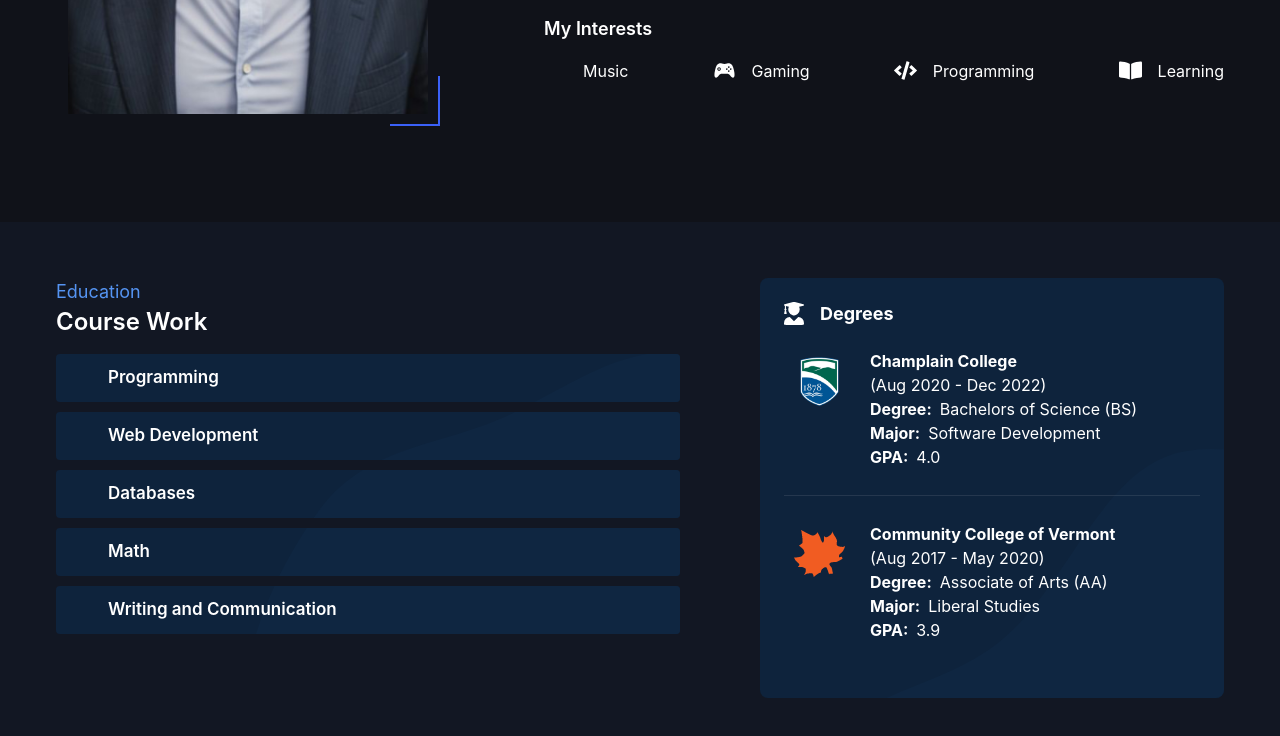
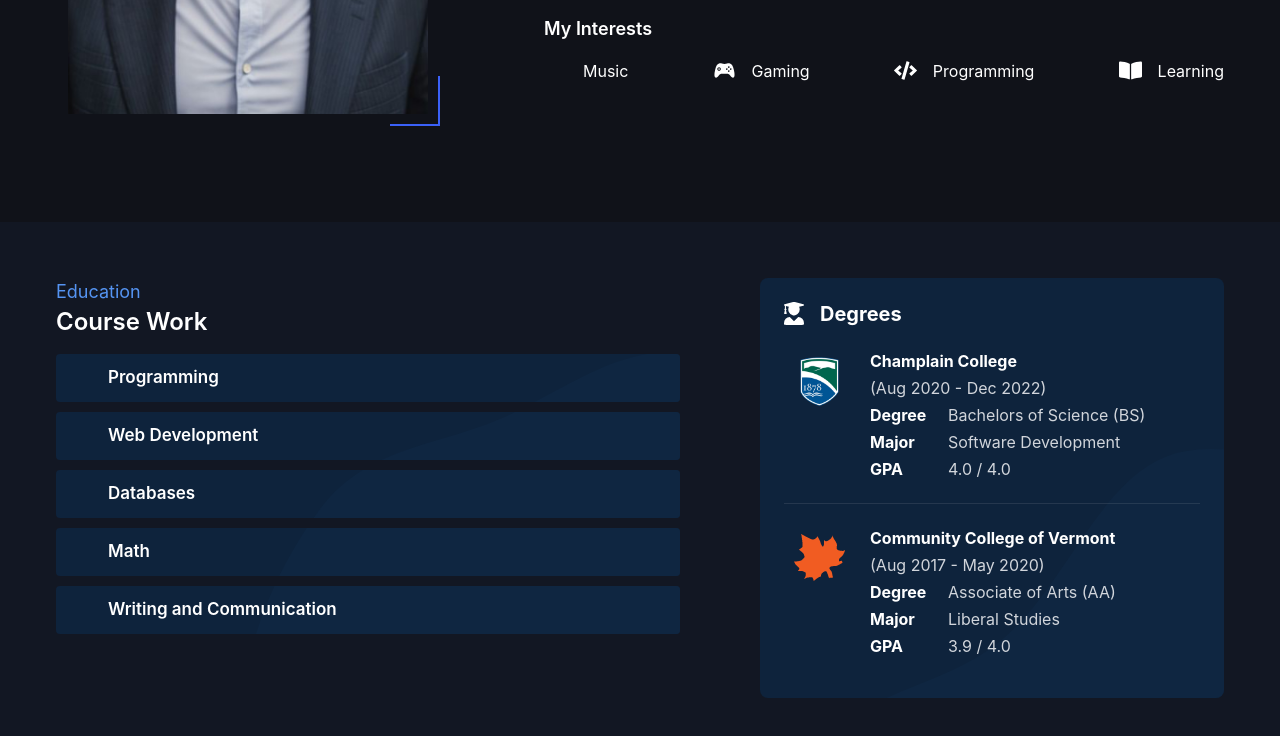
Before and after one commit to JGerVT/Portfolio, a React (Create React App) app: page / in a window 1280 px wide. Shown: the part 1270-2006 px from the top of the page. Built offline with nearby package versions, Linux system fonts and the light colour scheme; some icons are missing.

Commit message:
Made Degrees use reusable code

```diff
--- a/src/Pages/EducationSection/Education.tsx
+++ b/src/Pages/EducationSection/Education.tsx
@@ -40,65 +40,42 @@ function Degrees() {
                 src={graduation}
                 alt="Graduation Icon"
                 className="w-[20px]" />
-            <p className="text-white font-bold text-lg">Degrees</p>
+            <p className="text-white font-bold text-xl">Degrees</p>
         </div>
 
-        <div className="flex flex-1 flex-col justify-between mb-8 z-10">
-            <div className="flex space-x-4">
+        <div className="flex flex-1 flex-col justify-between mb-4 z-10">
+            <Degree CollegeIcon={Champlain_College_seal} CollegeName="Champlain College" Date="(Aug 2020 - Dec 2022)" Degree="Bachelors of Science (BS)" Major="Software Development" GPA="4.0 / 4.0" />
+            <div className="border-b opacity-[.1]" />
+            <Degree CollegeIcon={CCV_seal}  CollegeName="Community College of Vermont" Date="(Aug 2017 - May 2020)" Degree="Associate of Arts (AA)" Major="Liberal Studies" GPA="3.9 / 4.0" />
+        </div>
+    </div>;
+
+    function Degree(props:{CollegeIcon: string, CollegeName: string,  Date: string, Degree: string, Major: string, GPA: string}) {
+        return <div className="flex space-x-4">
             <img
-                    src={Champlain_College_seal}
+                src={props.CollegeIcon}
                 className="w-[70px] object-scale-down object-top pt-2"
                 alt="Champlain College Seal" />
-                <div className="text-white">
+            <div className="text-white space-y-[3px]">
                 <div className="flex space-x-2">
                     <p className="font-bold">
-                            Champlain College
+                        {props.CollegeName}
                     </p>
                 </div>
-                    <p>(Aug 2020 - Dec 2022)</p>
+                <p className="text-gray-300">{props.Date}</p>
                 <div className="flex space-x-2">
-                        <p className="font-bold">Degree: </p>
-                        <p>Bachelors of Science (BS)</p>
+                    <p className="font-bold w-[70px]">Degree</p>
+                    <p className="text-gray-300">{props.Degree}</p>
                 </div>
                 <div className="flex space-x-2">
-                        <p className="font-bold">Major: </p>
-                        <p>Software Development</p>
+                    <p className="font-bold w-[70px]">Major</p>
+                    <p className="text-gray-300">{props.Major}</p>
                 </div>
                 <div className="flex space-x-2">
-                        <p className="font-bold">GPA: </p>
-                        <p>4.0</p>
-                    </div>
-                </div>
-            </div>
-
-            <div className="border-b opacity-[.1]" />
-
-            <div className="flex space-x-4">
-                <img
-                    src={CCV_seal}
-                    className="w-[70px] object-scale-down object-top pt-2"
-                    alt="Champlain College Seal" />
-                <div className="text-white">
-                    <div className="flex space-x-2">
-                        <p className="font-bold">
-                            Community College of Vermont
-                        </p>
-                    </div>
-                    <p>(Aug 2017 - May 2020)</p>
-                    <div className="flex space-x-2">
-                        <p className="font-bold">Degree: </p>
-                        <p>Associate of Arts (AA)</p>
-                    </div>
-                    <div className="flex space-x-2">
-                        <p className="font-bold">Major: </p>
-                        <p>Liberal Studies</p>
-                    </div>
-                    <div className="flex space-x-2">
-                        <p className="font-bold">GPA: </p>
-                        <p>3.9</p>
-                    </div>
-                </div>
+                    <p className="font-bold w-[70px]">GPA</p>
+                    <p className="text-gray-300">{props.GPA}</p>
                 </div>
             </div>
         </div>;
     }
+}
```
Lines whose indentation alone changed are shown as unchanged.
